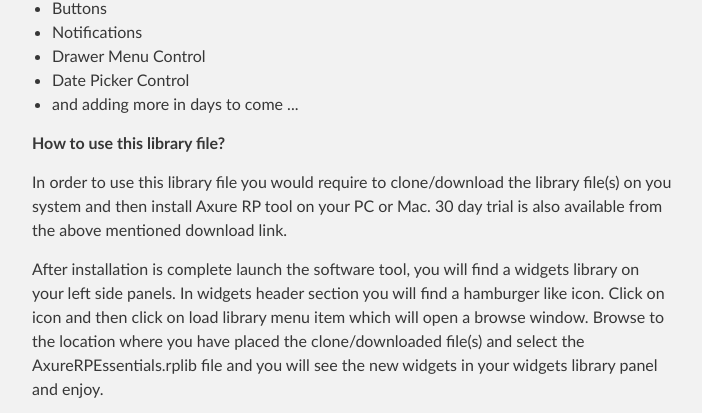
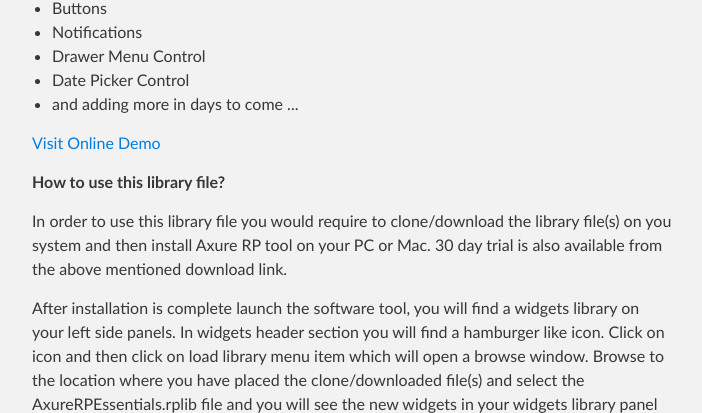
Before and after one commit to shabirgilkar/Axure-RP-Essentials, a plain HTML site: page index.html in a window 1280 px wide. Shown: the part 1213-1626 px from the top of the page, without its empty margins (288-990 px from the left). Drawn offline with Linux system fonts and the light colour scheme.

```diff
--- a/index.html
+++ b/index.html
@@ -69,6 +69,8 @@
 <li>and adding more in days to come ...</li>
 </ul>
 
+<p><a href="https://dl.dropboxusercontent.com/u/27803278/Projects/Axure%20Widget%20Library/index.html">Visit Online Demo</a></p>
+
 <p><strong>How to use this library file?</strong></p>
 
 <p>In order to use this library file you would require to clone/download the library file(s) on you system and then install Axure RP tool on your PC or Mac. 30 day trial is also available from the above mentioned download link.</p>
```
Also changed, not shown: params.json (+1 -1 lines).
